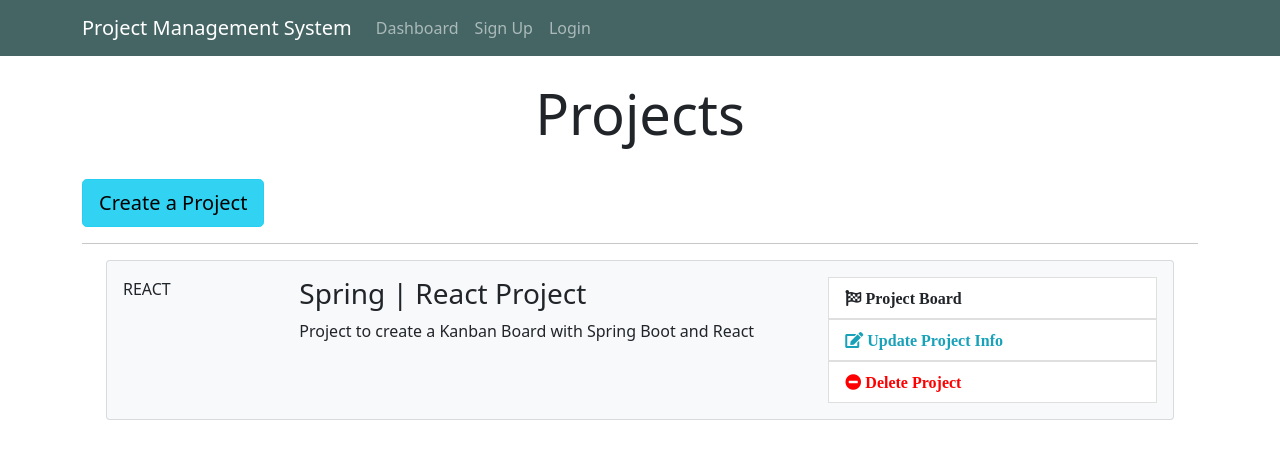
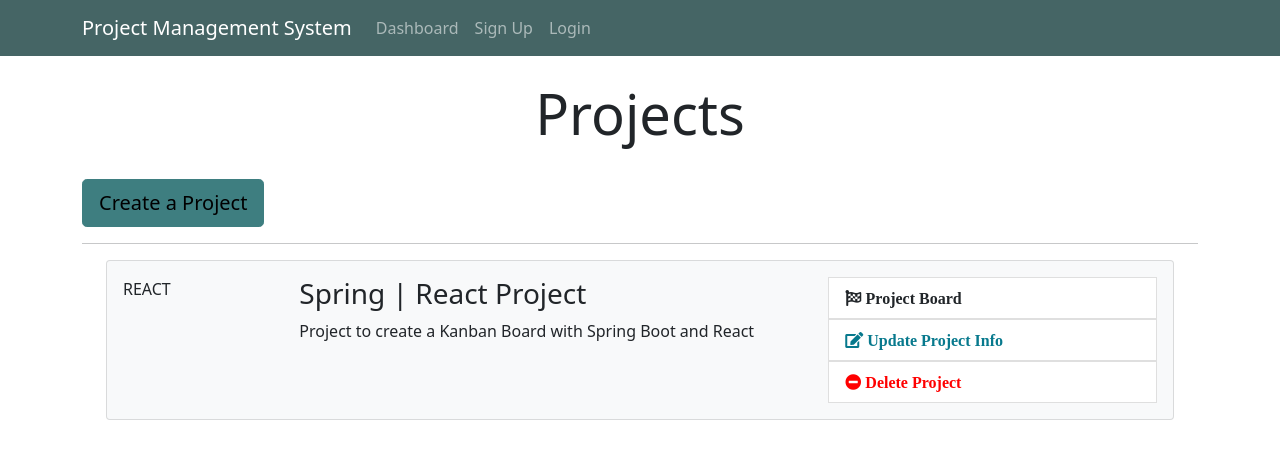
Before and after one commit to Aayushyaverma/Project-Management-System, a React (Create React App) app in the folder pmsystem-react-client/: page /dashboard in a window 1280 px wide. In both pictures the pointer is over the link "Create a Project". Shown: the top 458 px of the page. Built offline with nearby package versions, Linux system fonts and the light colour scheme.

Commit message:
Update App.css

```diff
--- a/pmsystem-react-client/src/App.css
+++ b/pmsystem-react-client/src/App.css
@@ -6,14 +6,19 @@ img {
   background-color: #456565;
 }
 
-.btn-info {
+a.btn-info {
   color: #fff;
   background-color: #3e7e80;
   border-color: #3e7e80;
 }
 
+a.btn-info:hover{
+  background-color: #3e7e80;
+  border-color: #3e7e80;
+}
+
 .fa.fa-edit {
-  color: #18a2b9;
+  color: #07798d;
 }
 
 .list-group-item.delete:hover {
@@ -23,12 +28,12 @@ img {
 
 .list-group-item.update:hover {
   cursor: -webkit-grab;
-  background-color: gainsboro;
+  background-color: #cdecee;
 }
 
 .list-group-item.board:hover {
   cursor: -webkit-grab;
-  background-color: gainsboro;
+  background-color: #ADD8E6;
 }
 
 .fa.fa-minus-circle {
@@ -70,3 +75,8 @@ img {
 .form-control::placeholder {
   color: #bbb !important;
 }
+
+input[type="submit"]{
+  background-color: #3e7e80;
+  color: #fff;
+}
```
